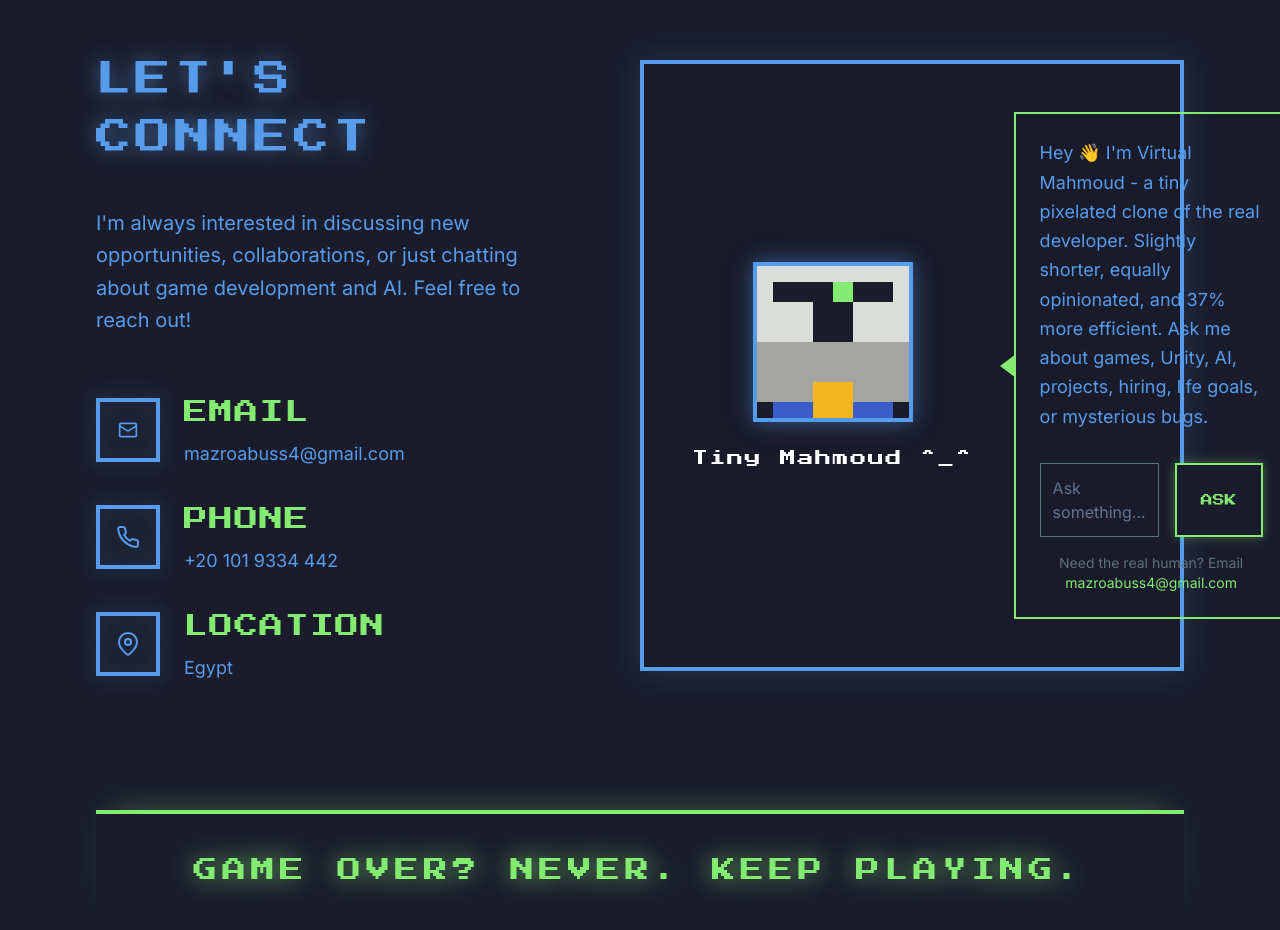
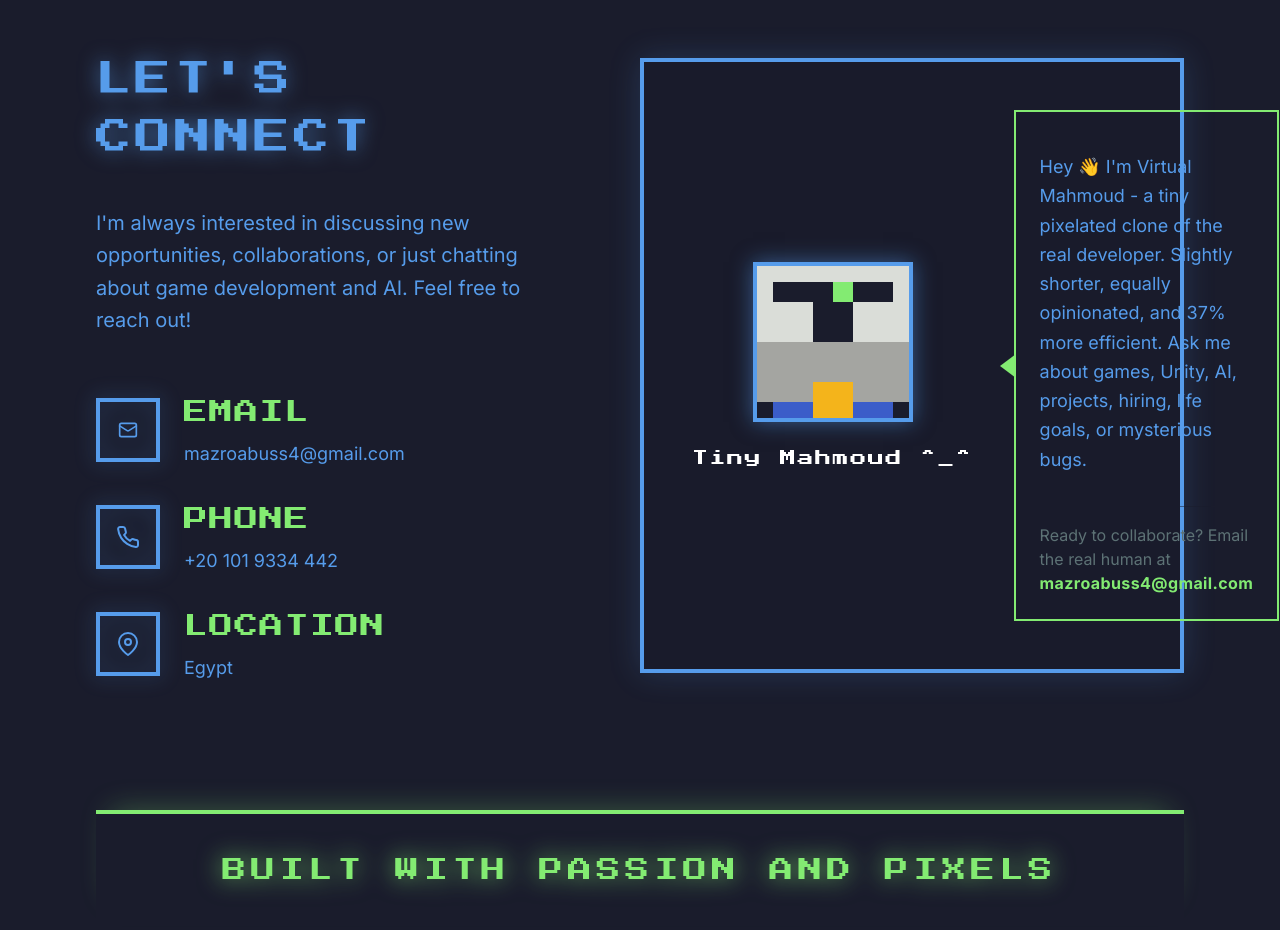
Before and after one commit to MahmoudHany908/portfolio, a React (Vite) app: page /quick in a window 1280 px wide. Shown: the part 7340-8270 px from the top of the page. Built offline with nearby package versions, Linux system fonts and the light colour scheme.

Commit message:
Remove chatbox from contact section and update footer text

```diff
--- a/src/pages/SimpleView.jsx
+++ b/src/pages/SimpleView.jsx
@@ -330,22 +330,14 @@ export default function SimpleView() {
                   <div className="absolute top-1/2 -left-4 w-0 h-0 border-y-[12px] border-y-transparent border-r-[16px] border-r-retro-light-green transform -translate-y-1/2 hidden md:block"></div>
                   <div className="absolute -top-4 left-1/2 w-0 h-0 border-x-[12px] border-x-transparent border-b-[16px] border-b-retro-light-green transform -translate-x-1/2 md:hidden"></div>
 
-                  <p className="text-retro-light-blue text-base md:text-lg leading-relaxed font-sans">
+                  <p className="text-retro-light-blue text-base md:text-lg leading-relaxed font-sans mt-4">
                     Hey 👋 I'm Virtual Mahmoud - a tiny pixelated clone of the real developer.
                     Slightly shorter, equally opinionated, and 37% more efficient.
                     Ask me about games, Unity, AI, projects, hiring, life goals, or mysterious bugs.
                   </p>
 
-                  <div className="mt-8 flex gap-4">
-                    <div className="flex-1 bg-retro-dark/50 border border-retro-gray p-3 text-slate-500 font-sans text-sm md:text-base cursor-not-allowed">
-                      Ask something...
-                    </div>
-                    <button className="pixel-btn bg-retro-dark border-2 border-retro-light-green text-retro-light-green hover:bg-retro-light-green hover:text-retro-dark px-6 shadow-[0_0_10px_rgba(131,235,114,0.4)]">
-                      ASK
-                    </button>
-                  </div>
-                  <p className="text-retro-gray text-xs md:text-sm mt-4 text-center">
-                    Need the real human? Email <a href={`mailto:${profile.email}`} className="text-retro-light-green hover:underline">{profile.email}</a>
+                  <p className="text-retro-gray text-sm md:text-base mt-8 border-t border-retro-dark/50 pt-4">
+                    Ready to collaborate? Email the real human at <a href={`mailto:${profile.email}`} className="text-retro-light-green hover:underline font-bold tracking-wide">{profile.email}</a>
                   </p>
                 </div>
               </div>
@@ -354,7 +346,7 @@ export default function SimpleView() {
           </div>
 
           <div className="mt-32 pt-10 border-t-[4px] border-retro-light-green text-center pb-10 shadow-[0_-15px_30px_-15px_rgba(131,235,114,0.3)]">
-            <p className="font-pixel text-retro-light-green text-xl md:text-2xl drop-shadow-[0_0_12px_rgba(131,235,114,0.8)] tracking-[0.2em] uppercase">GAME OVER? NEVER. KEEP PLAYING.</p>
+            <p className="font-pixel text-retro-light-green text-xl md:text-2xl drop-shadow-[0_0_12px_rgba(131,235,114,0.8)] tracking-[0.2em] uppercase">BUILT WITH PASSION AND PIXELS</p>
           </div>
         </motion.section>
       </div>
```
